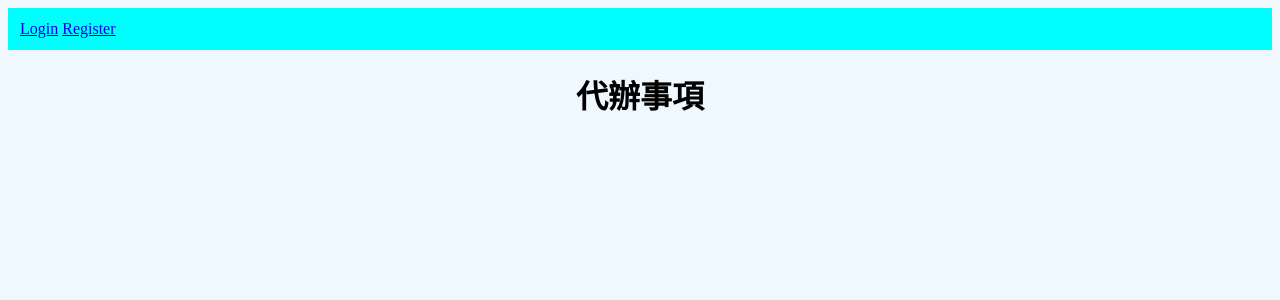
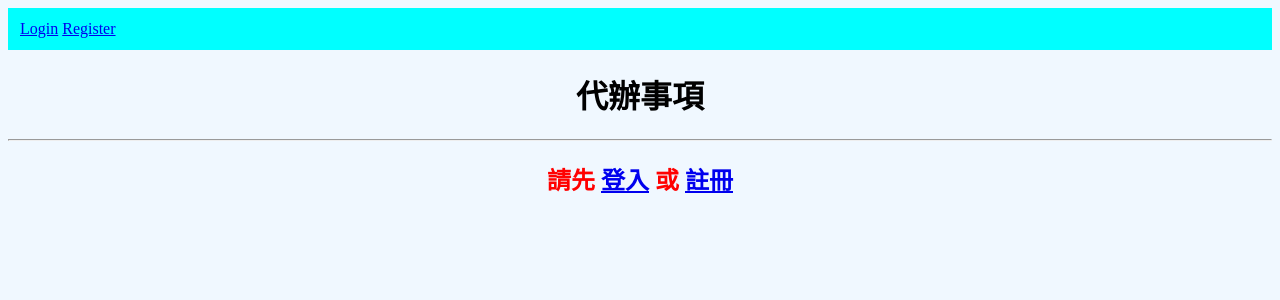
Before and after one commit to Aouo123/todoust-project, a Django app: page / in a window 1280 px wide. Shown: the top 300 px of the page. Run offline with Django 5.2, Linux system fonts and the light colour scheme; data that the repository does not hold is empty.

Commit message:
完成使用者功能

```diff
--- a/todo/templates/todo/todolist.html
+++ b/todo/templates/todo/todolist.html
@@ -6,6 +6,15 @@
     {{user.username}}
     {{user.email}}
     <h1>代辦事項</h1>
+    <hr>
+    {% if not todos %}
+    <h2 style="color: red">
+        請先
+        <a href="{% url 'login' %}">登入</a>
+        或
+        <a href="{% url 'register' %}">註冊</a>
+    </h2>
+    {% endif %}
     {% for todo in todos %}
     <small>{{todo.created}}</small>
 
--- a/todo/views.py
+++ b/todo/views.py
@@ -4,10 +4,9 @@ from .models import Todo
 # Create your views here.
 def todolist(request):
     user = request.user
-    todos = Todo.objects.all()
-    todos = Todo.objects.filter()
-    #get 唯一 ， filter 篩選
-    #todos = Todo.objects.filter(id=2)
+    todos = None
+    if user.is_authenticated:
+        todos = Todo.objects.filter(user=request.user)
     print(todos)
     result = {"todos": todos, "user": user}
     return render(request,"todo/todolist.html",result)
--- a/user/views.py
+++ b/user/views.py
@@ -51,6 +51,7 @@ def user_register(request):
                 User.objects.create_user(
                     username=username, password=password1).save()
                 message = "註冊成功!"
+                return redirect("login")
     else:
         form = UserCreationForm()
 
```
